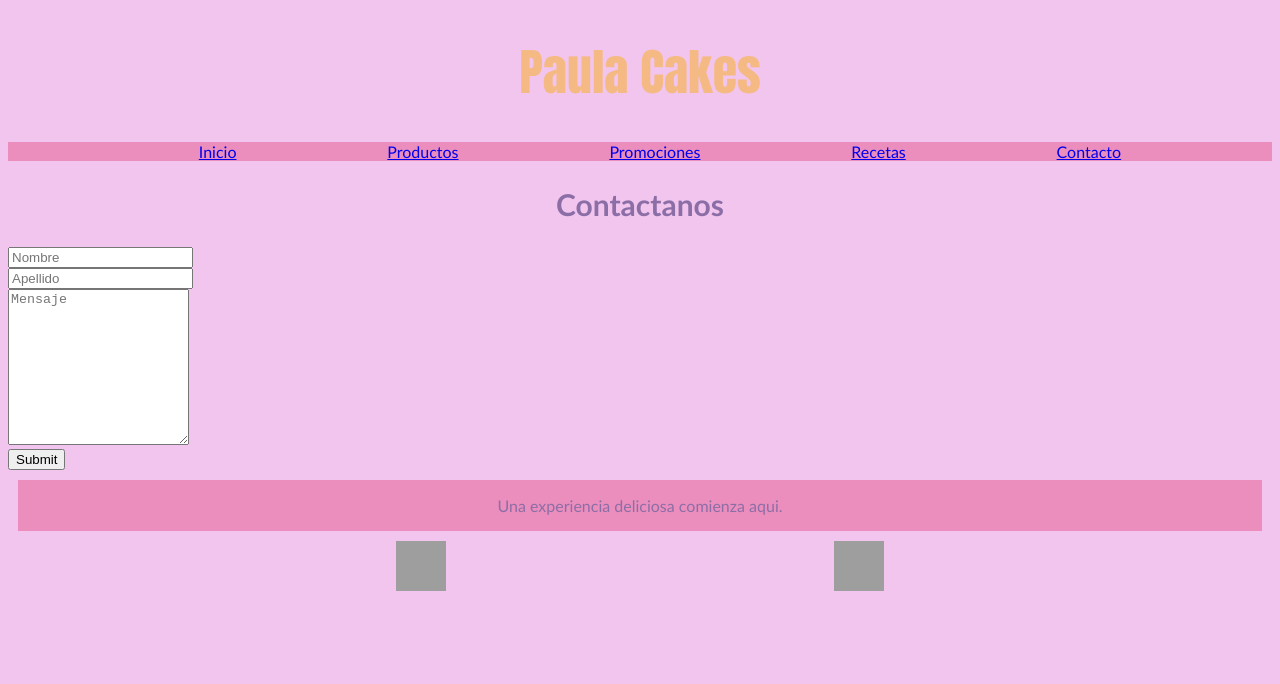
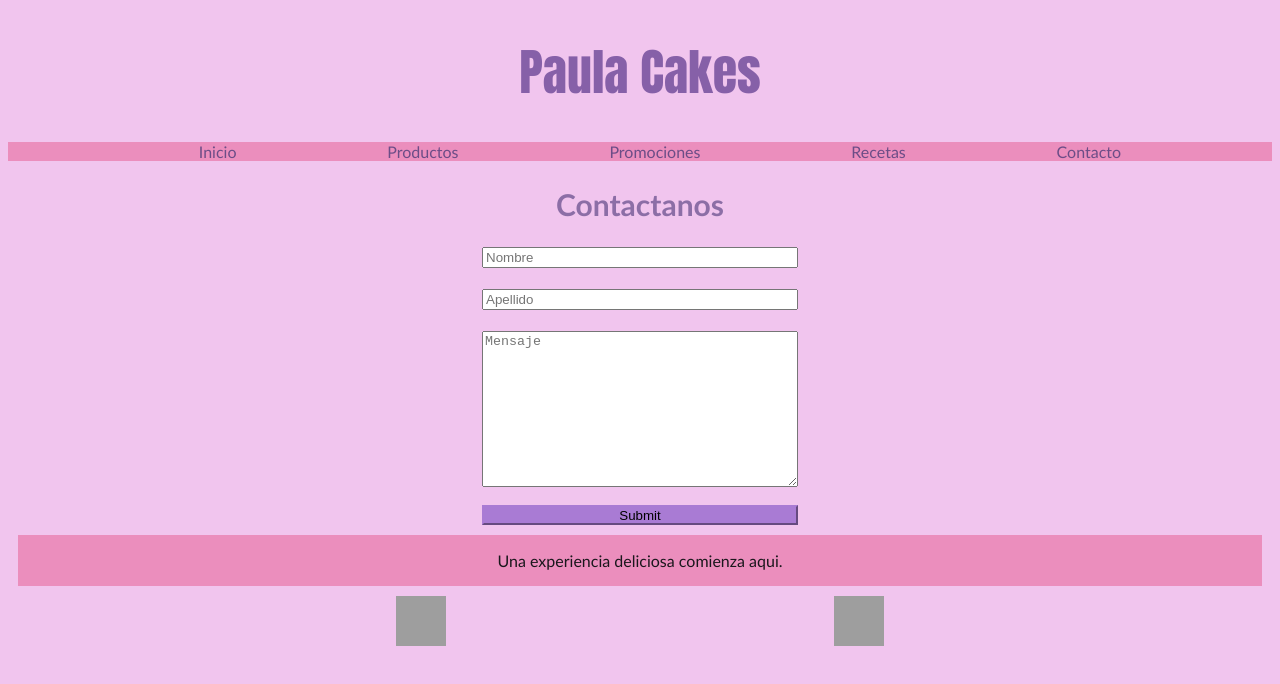
Before and after one commit to renataregazzoni/proyecto-coder, a plain HTML site: page pages/contacto.html in a window 1280 px wide. Drawn offline with Linux system fonts and the light colour scheme; grey boxes are pictures that could not be loaded.

Commit message:
Segunda actualizacion

```diff
--- a/main.css
+++ b/main.css
@@ -4,10 +4,22 @@ body{
 
 h1{
     /*titulo*/
-    color: rgb(245, 186, 131);
+    color: rgb(134, 96, 168);
     text-align: center;
     font-family: Impact, Haettenschweiler, 'Arial Narrow Bold', sans-serif;
     font-size: 50px;
+    animation-name: titulo-a;
+    animation-iteration-count: infinite;
+    animation-duration: 5s;
+    animation-timing-function: linear;
+}
+
+@keyframes titulo-a { /*animacion del titulo*/
+    0%{text-align: center;}
+    25%{text-align: right;}
+    50%{text-align: center;}
+    75%{text-align: left;}
+    100%{text-align: center;}
 }
 
 
@@ -36,9 +48,28 @@ h1{
     border-width: medium;
     border-color: #e763968c;
     background-color: #e763968c;
-    color: hwb(272 43% 35%);
 }
 
+a:link{ /*Links*/
+    color: hwb(272 30% 47%);
+    text-decoration: none;
+}
+
+a:visited{
+    color: hwb(272 30% 47%);
+    text-decoration: none;
+}
+
+a:hover{
+    color: hwb(272 30% 47%);
+    text-decoration: none;
+}
+
+a:active{
+    color: hwb(272 30% 47%);
+    text-decoration: none;
+    /*fin de links*/
+}
 
 h2{ /*Submenus*/
     text-align: center;
@@ -71,8 +102,6 @@ h3{
     display: inline-block;
     font-family: 'Gill Sans', 'Gill Sans MT', Calibri, 'Trebuchet MS', sans-serif;
     font-size: 15px;
-    display: inline-flex;
-
 }
 
 iframe{ /*Video de recetas*/
@@ -90,7 +119,7 @@ iframe{ /*Video de recetas*/
     border-width: medium;
     background-color: #e763968c;
     margin: 10px;
-    color:hwb(272 43% 35%) ;
+    color:hwb(276 9% 89%) ;
 
 
 }
@@ -104,4 +133,31 @@ iframe{ /*Video de recetas*/
 .imgfooter{ /*Imagenes de las redes del footer*/
     height: 50px;
     width: 50px;
+
 }
+
+.imgfooter:hover{ /*animacion del footer*/
+    height: 60px;
+    width: 60px;
+}
+
+
+form{ /*Formulario*/
+    display: grid;
+    grid-template-columns: 25%;
+    grid-template-rows: repeat(4,1fr);
+    row-gap: 0px;
+    justify-content: space-around;
+
+}
+
+.button{ /*Boton del formulario*/
+    background-color: rgb(169, 123, 212);
+    border-color: rgb(169, 123, 212);
+    height: 20px;
+}
+.button:hover{
+    background-color: rgb(134, 96, 168);
+    border-color: rgb(134, 96, 168);
+    height: 25px;
+}
--- a/pages/contacto.html
+++ b/pages/contacto.html
@@ -29,7 +29,7 @@
             <input type="text" name="Nombre" placeholder="Nombre"><br>
             <input type="text" name="Apellido" placeholder="Apellido"><br>
             <textarea name="Mensaje" cols="20" rows="10" placeholder="Mensaje"></textarea><br>
-            <input type="submit" name="Enviar">
+            <input class="button" type="submit" name="Enviar">
 
         </form>
     </div>
```
Also changed, not shown: index.html (line endings or trailing spaces).
